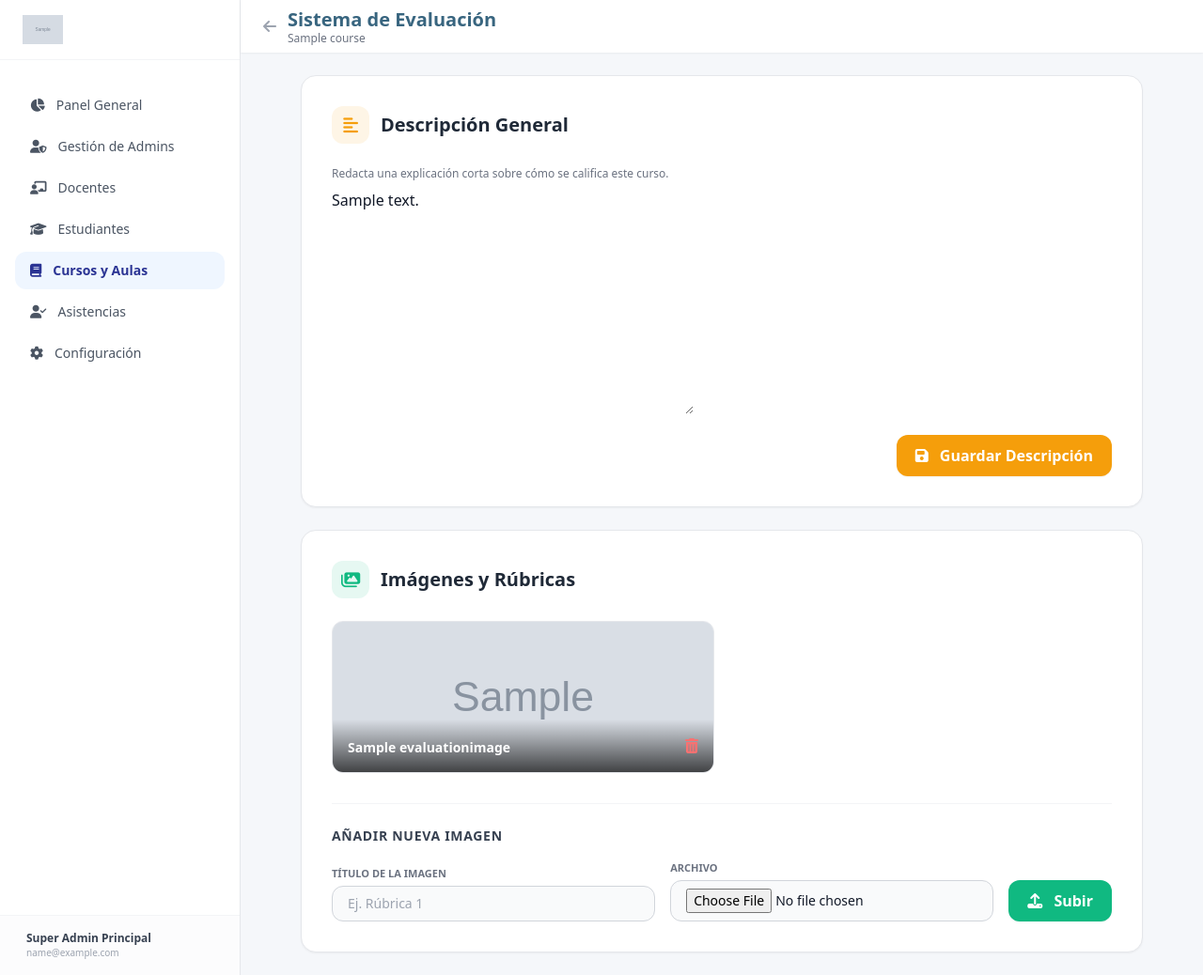
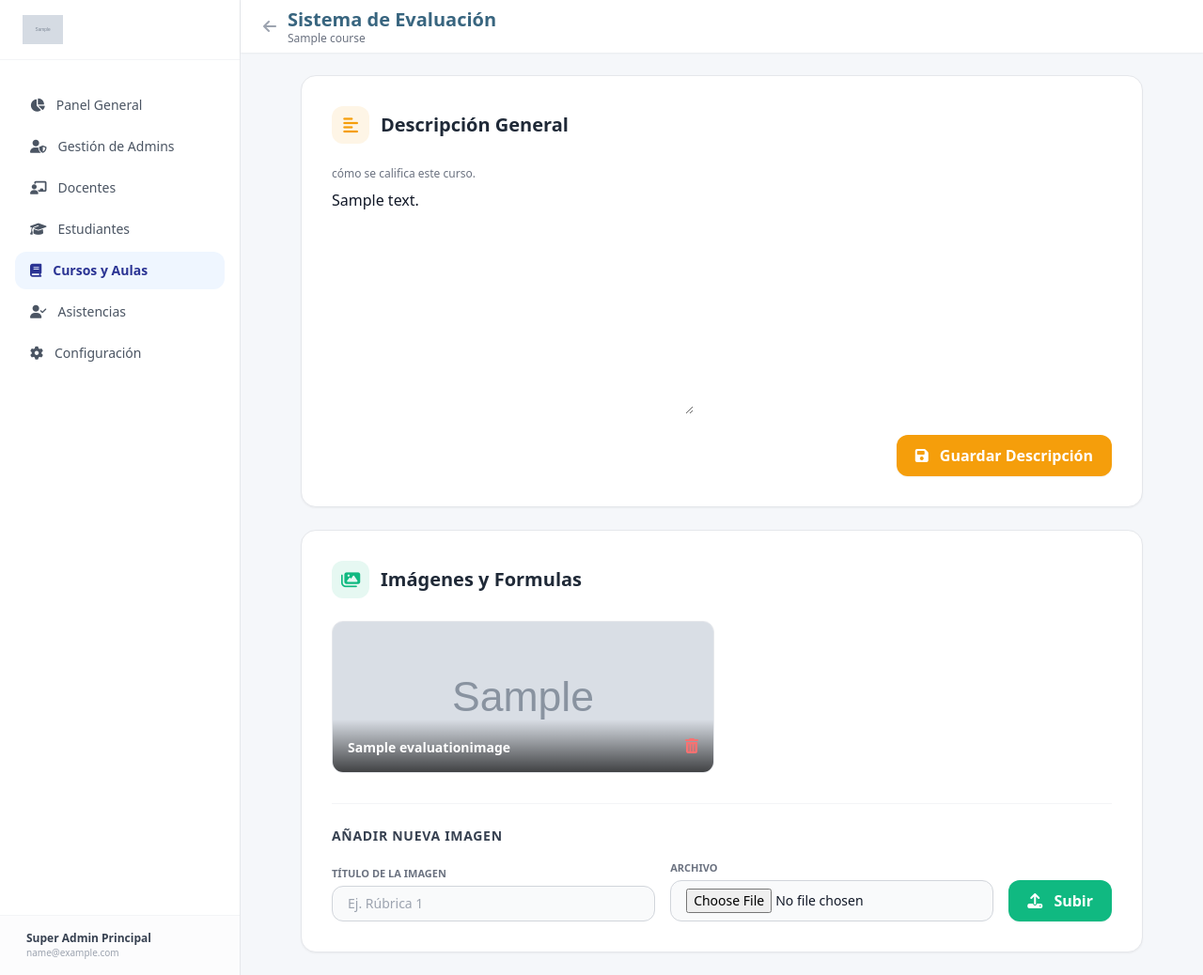
Before and after one commit to grissellican/HSEProject, a Django app: page /admin/curso/1/evaluacion/editar/ in a window 1280 px wide. Shown: the whole page at 94% size. Run offline with Django 5.2, Linux system fonts and the light colour scheme; a user stored in the database is signed in; tables that the repository leaves empty hold one stand-in row (values such as "Sample post"); grey boxes marked "Sample" are stand-in pictures; some libraries are stand-ins or nearby versions.

Commit message:
Cohorts v2.7 fix 2

```diff
--- a/templates/dashboards/admin/admin_edit_evaluation.html
+++ b/templates/dashboards/admin/admin_edit_evaluation.html
@@ -50,7 +50,7 @@
                         {% csrf_token %}
                         <input type="hidden" name="update_description" value="1">
                         <div class="mb-4">
-                            <p class="text-xs text-gray-500 mb-2">Redacta una explicación corta sobre cómo se califica este curso.</p>
+                            <p class="text-xs text-gray-500 mb-2">cómo se califica este curso.</p>
                             {{ form.evaluation_system_description }}
                         </div>
                         <div class="flex justify-end">
@@ -67,7 +67,7 @@
                         <div class="w-10 h-10 rounded-xl bg-[#10b981]/10 flex items-center justify-center">
                             <i class="fa-solid fa-images text-[#10b981] text-lg"></i>
                         </div>
-                        <h2 class="text-xl font-black text-gray-800">Imágenes y Rúbricas</h2>
+                        <h2 class="text-xl font-black text-gray-800">Imágenes y Formulas</h2>
                     </div>
 
                     {% if images %}
```
